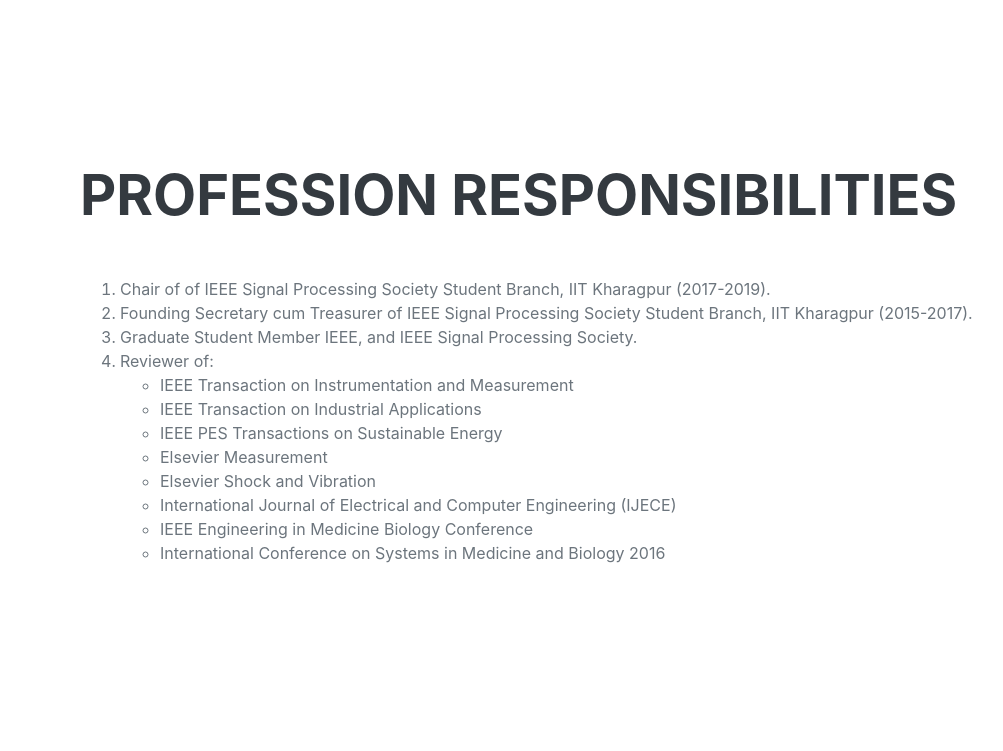
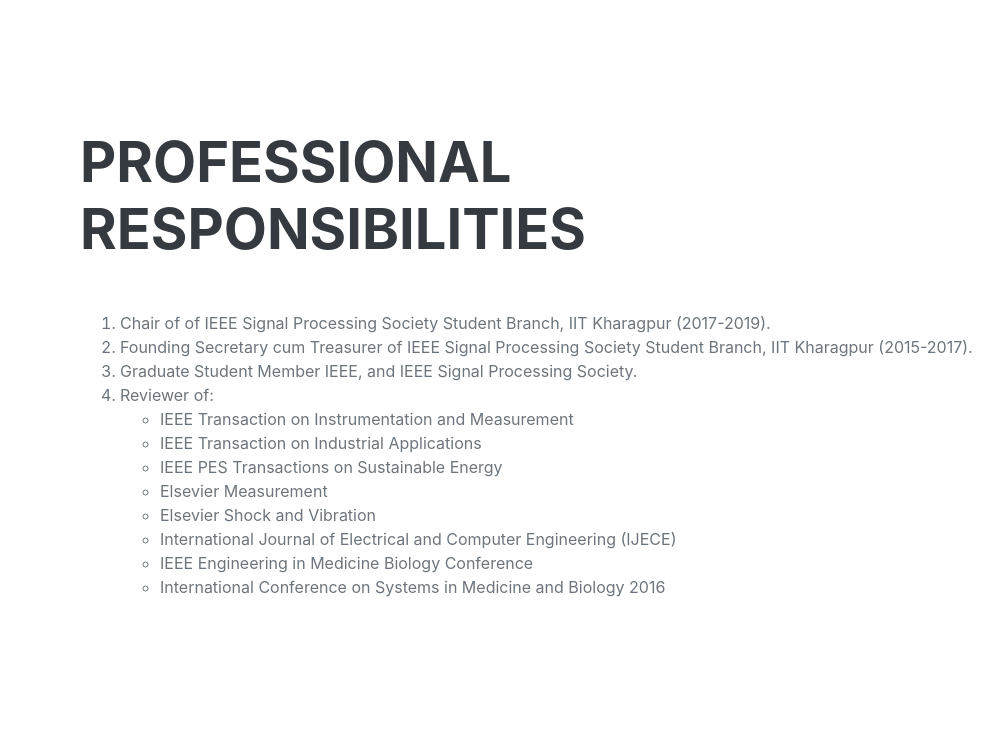
Before and after one commit to eceanik/eceanik.github.io, a plain HTML site: page index.html in a window 1280 px wide. Shown: the part 6700-7451 px from the top of the page, without its empty margins (240-1243 px from the left). Drawn offline with nearby package versions, Linux system fonts and the light colour scheme; a web font is replaced by a local one.

Commit message:
Update index.html

```diff
--- a/index.html
+++ b/index.html
@@ -257,7 +257,7 @@
             <!-- ProfessionResponsibilities-->
             <section class="resume-section" id="ProfResponsibilities">
                 <div class="resume-section-content">
-                    <h2 class="mb-5">Profession Responsibilities</h2>
+                    <h2 class="mb-5">Professional Responsibilities</h2>
 					<ol>
                     <li>Chair of of IEEE Signal Processing Society Student Branch, IIT Kharagpur (2017-2019).</li>
                     <li>Founding Secretary cum Treasurer of IEEE Signal Processing Society Student Branch, IIT Kharagpur (2015-2017).</li>
```
